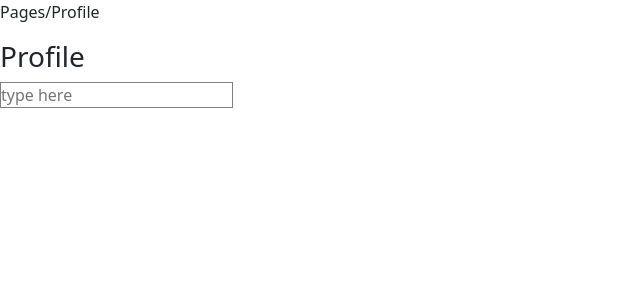
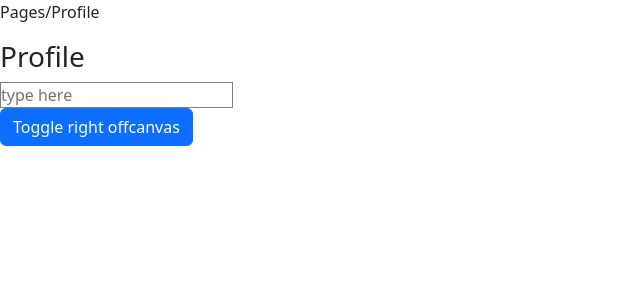
Before and after one commit to ekene2003/niitproject-ekenedrinks-, a PHP site: page /login/dashboard.php in a window 1280 px wide. Shown: the top 300 px of the page, without its empty margins (0-640 px from the left). Run offline with PHP 8.4, Linux system fonts and the light colour scheme; some web fonts are replaced.

Commit message:
new feature

```diff
--- a/dashboard.php
+++ b/dashboard.php
@@ -10,7 +10,19 @@
         <form action="" class="">
             <input type="search" name="" id="" placeholder="type here">
         </form>
+        <button class="btn btn-primary" type="button" data-bs-toggle="offcanvas" data-bs-target="#offcanvasRight" aria-controls="offcanvasRight">Toggle right offcanvas</button>
+
+<div class="offcanvas offcanvas-end" tabindex="-1" id="offcanvasRight" aria-labelledby="offcanvasRightLabel">
+  <div class="offcanvas-header">
+    <h5 class="offcanvas-title" id="offcanvasRightLabel">Offcanvas right</h5>
+    <button type="button" class="btn-close" data-bs-dismiss="offcanvas" aria-label="Close"></button>
+  </div>
+  <div class="offcanvas-body">
+    ...
+  </div>
+</div>
     </header>
+    <script src="https://cdn.jsdelivr.net/npm/bootstrap@5.3.0-alpha3/dist/js/bootstrap.bundle.min.js"></script>
 
 </body>
 </html>
```
